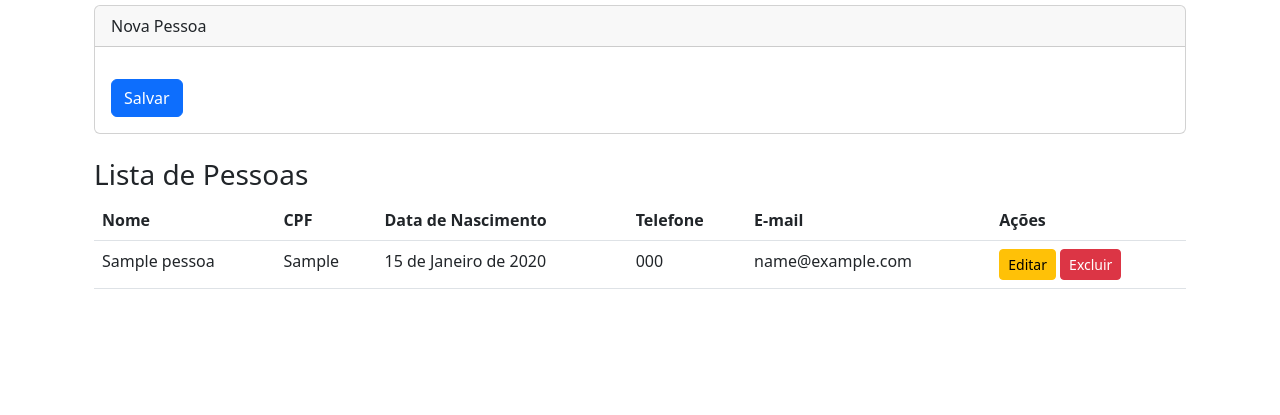
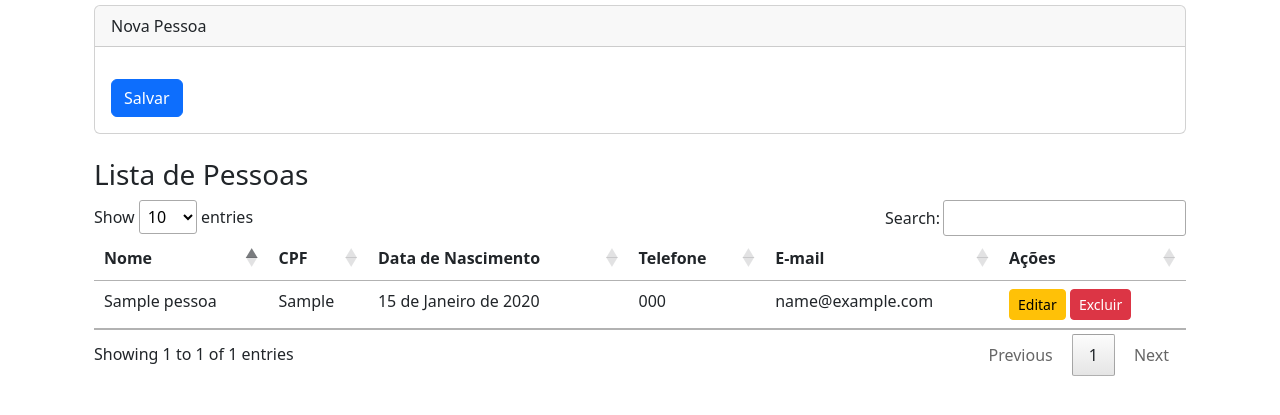
Before and after one commit to fpcarlosuerr/pjaula, a Django app: page /pessoas/ in a window 1280 px wide. Shown: the part 145-560 px from the top of the page. Run offline with Django 5.2, Linux system fonts and the light colour scheme; tables that the repository leaves empty hold one stand-in row (values such as "Sample post"); some libraries are stand-ins or nearby versions.

Commit message:
atualização

```diff
--- a/appaula/templates/appaula/form_pessoa.html
+++ b/appaula/templates/appaula/form_pessoa.html
@@ -57,7 +57,7 @@
 
     <!-- Lista de Pessoas -->
     <h3>Lista de Pessoas</h3>
-    <table class="table">
+    <table class="table" id="listaPessoas">
         <thead>
             <tr>
                 <th>Nome</th>
@@ -85,4 +85,15 @@
         </tbody>
     </table>
 </div>
+
+<script>
+new DataTable('#listaPessoas', {
+    layout: {
+        topStart: {
+            buttons: ['csv', 'pdf', 'print']
+        }
+    }
+});
+</script>
+
 {% endblock %}
--- a/templates/base.html
+++ b/templates/base.html
@@ -8,6 +8,22 @@
     <link href="https://cdn.jsdelivr.net/npm/bootstrap@5.3.0/dist/css/bootstrap.min.css" rel="stylesheet">
     <script src="https://cdn.jsdelivr.net/npm/bootstrap@5.3.0/dist/js/bootstrap.bundle.min.js"></script>
     <script src="https://cdn.jsdelivr.net/npm/sweetalert2@11"></script>
+
+
+    <link href="https://cdn.datatables.net/2.1.8/css/dataTables.dataTables.css" rel="stylesheet">
+    <link href="https://cdn.datatables.net/buttons/3.1.2/css/buttons.dataTables.css" rel="stylesheet">
+
+
+    <script src="https://code.jquery.com/jquery-3.7.1.js"></script>
+    <script src="https://cdn.datatables.net/2.1.8/js/dataTables.js"></script>
+    <script src="https://cdn.datatables.net/buttons/3.1.2/js/dataTables.buttons.js"></script>
+    <script src="https://cdn.datatables.net/buttons/3.1.2/js/buttons.dataTables.js"></script>
+    <script src="https://cdnjs.cloudflare.com/ajax/libs/jszip/3.10.1/jszip.min.js"></script>
+    <script src="https://cdnjs.cloudflare.com/ajax/libs/pdfmake/0.2.7/pdfmake.min.js"></script>
+    <script src="https://cdnjs.cloudflare.com/ajax/libs/pdfmake/0.2.7/vfs_fonts.js"></script>
+    <script src="https://cdn.datatables.net/buttons/3.1.2/js/buttons.html5.min.js"></script>
+    <script src="https://cdn.datatables.net/buttons/3.1.2/js/buttons.print.min.js"></script>
+
     <style>
         /* Faz a página ocupar 100% da altura da tela */
         html, body {
```
Also changed, not shown: appaula/templates/appaula/relatorio_de_pessoas.html (+13 -2 lines).
